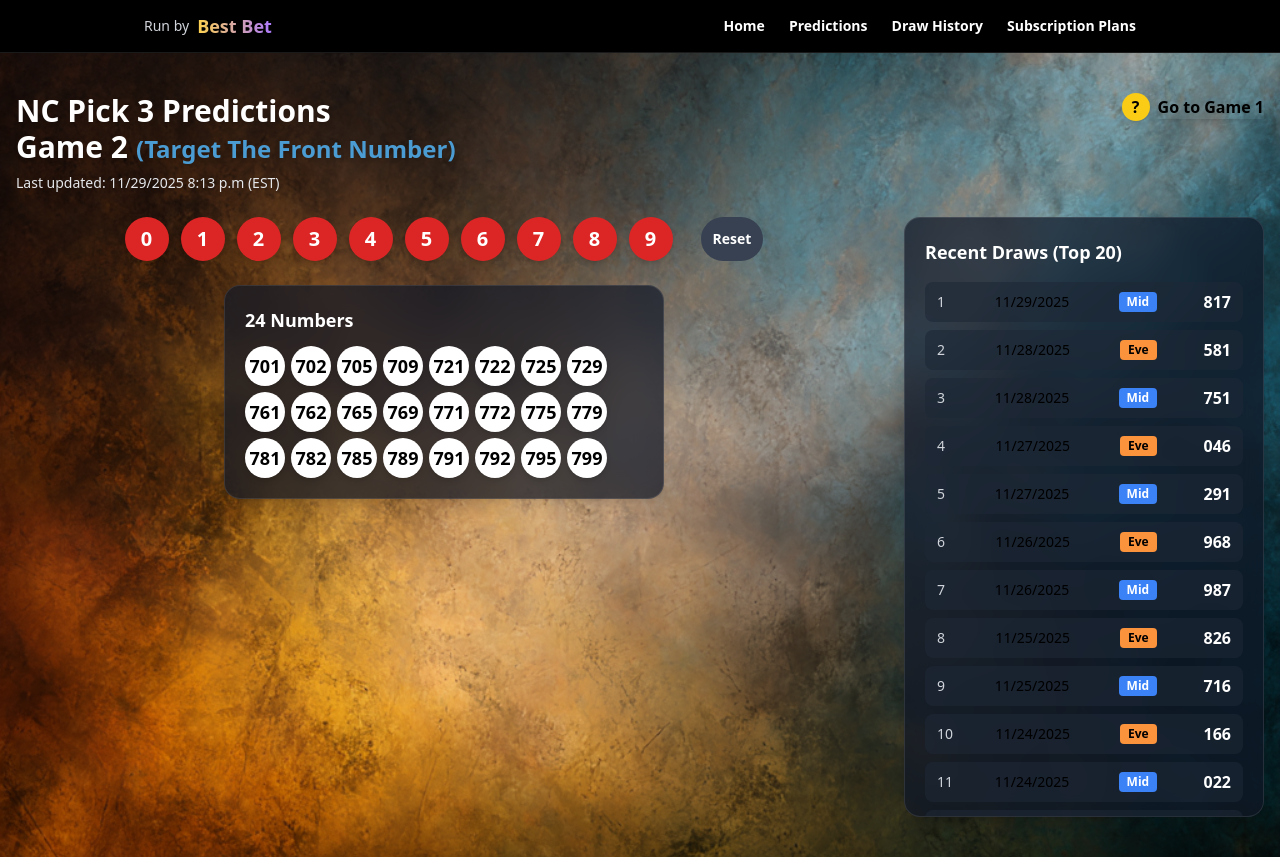
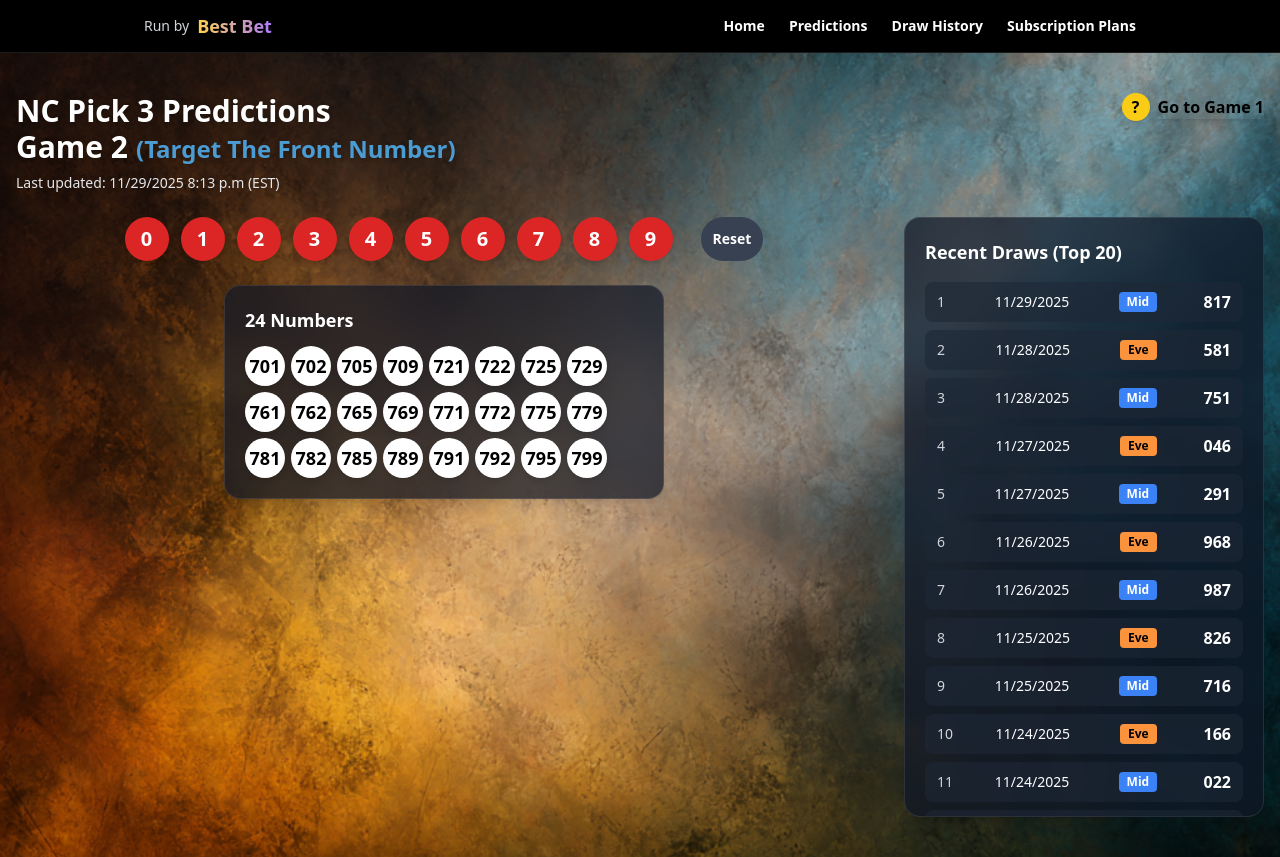
Before and after one commit to Excel2026/nextjs-boilerplate, a Next.js app: page /game2 in a window 1280 px wide. Built offline with nearby package versions, Linux system fonts and the light colour scheme.

Commit message:
Make Game 2 mini history dates white

```diff
--- a/app/game2/page.tsx
+++ b/app/game2/page.tsx
@@ -173,7 +173,7 @@ export default function Game2Page() {
             </div>
           </div>
 
-          {/* RIGHT SIDE — Mini Draw History (perfectly aligned to green line) */}
+          {/* RIGHT SIDE — Mini Draw History */}
           <div className="hidden md:block w-[360px] rounded-2xl border border-white/10 bg-gray-900/70 backdrop-blur-md p-5 shadow-lg max-h-[600px] overflow-y-auto">
             <h2 className="text-lg font-semibold text-white mb-4">
               Recent Draws (Top 20)
@@ -189,7 +189,10 @@ export default function Game2Page() {
                     {index + 1}
                   </span>
 
-                  <span className="w-[90px] text-sm">{row.Date}</span>
+                  {/* DATE — now white for visibility */}
+                  <span className="w-[90px] text-sm text-white">
+                    {row.Date}
+                  </span>
 
                   <span
                     className={`px-2 py-0.5 rounded text-xs font-bold ${
```
